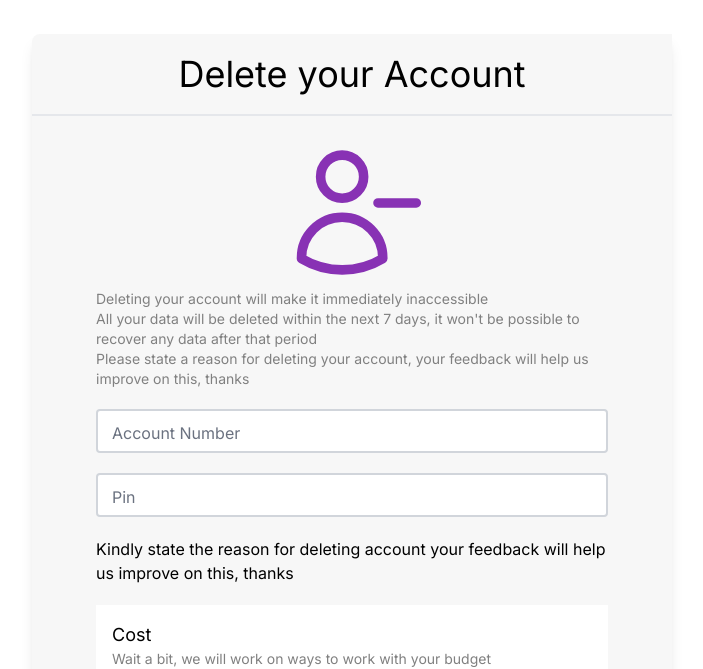
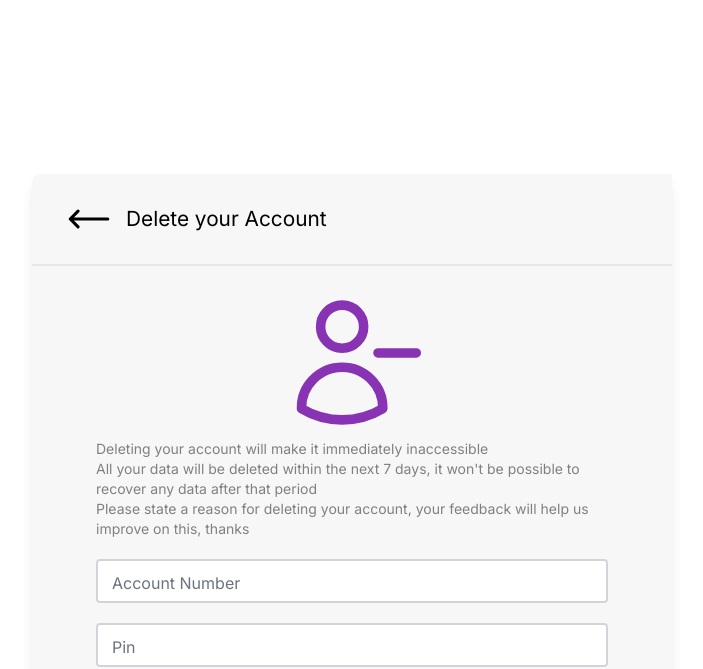
Before and after one commit to EGANOW-FRONTEND-ORG/EGANOW-ACCOUNT-DELETION-NEXTJS, a Next.js app: page / in a window 1280 px wide. Shown: the part 134-803 px from the top of the page, without its empty margins (288-991 px from the left). Built offline with nearby package versions, Linux system fonts and the light colour scheme.

Commit message:
chore: Add delete icon to form

```diff
--- a/app/components/AccountDeletionForm.tsx
+++ b/app/components/AccountDeletionForm.tsx
@@ -6,6 +6,7 @@ import { z } from "zod";
 import useThemeStore from "@/store";
 import { toast } from "react-toastify";
 import {
+  ArrowLongLeftIcon,
   ExclamationCircleIcon,
   UserMinusIcon,
 } from "@heroicons/react/24/outline";
@@ -104,17 +105,28 @@ const DeleteAccountpage = () => {
   return (
     <>
       {isClient && (
-        <div className="flex justify-center items-center h-[100vh]">
+        <div className="flex justify-center items-center">
           <form
             onSubmit={(e) => e?.preventDefault()}
             className="bg-[#f7f7f7] shadow-lg  mt-5 overflow-auto rounded-tl-lg"
           >
-            <h1
-              style={{ color: `${theme.primaryColor}` }}
-              className="text-4xl text-center mt-5 mb-5 px-[4rem]"
-            >
-              Delete your Account
-            </h1>
+            <section className="px-[4rem] sm:px-[2rem]">
+              <div className="flex justify-start gap-3 items-center text-4xl text-center mt-5 mb-5">
+                <span
+                  style={{ color: `${theme.primaryColor}` }}
+                  className={`text-[30px] w-[50px]`}
+                >
+                  <ArrowLongLeftIcon />
+                </span>
+                <span
+                  style={{ color: `${theme.primaryColor}` }}
+                  className="text-[1.3rem]"
+                >
+                  {" "}
+                  Delete your Account
+                </span>
+              </div>
+            </section>
             <div className="border mb-5"></div>
 
             {/* DELETE ICON */}
@@ -218,7 +230,7 @@ const DeleteAccountpage = () => {
             {/* REASON FOR DELETING ACCOUNT */}
             <section className="px-[4rem]">
               <p className="flex justify-center items-center mb-5 ">
-                Kindly state the reason for deleting account your feedback will
+                Kindly state the reason for deleting account, your feedback will
                 help us improve on this, thanks
               </p>
               {reasonForDeletionOBJ.map((item) => (
@@ -246,6 +258,7 @@ const DeleteAccountpage = () => {
               ))}
             </section>
             <div className="border mb-5"></div>
+
             <section className="px-[4rem]">
               {/* Delete and Cancel buttons */}
               <div className="flex justify-center items-center gap-5">
--- a/app/layout.tsx
+++ b/app/layout.tsx
@@ -2,7 +2,6 @@ import type { Metadata } from "next";
 import { Inter } from "next/font/google";
 import "./globals.css";
 import 'react-toastify/dist/ReactToastify.css';
-// import { ToastContainer } from 'react-toastify';
 
 import { ToastContainer } from 'react-toastify';
 import 'react-toastify/dist/ReactToastify.css';
```
